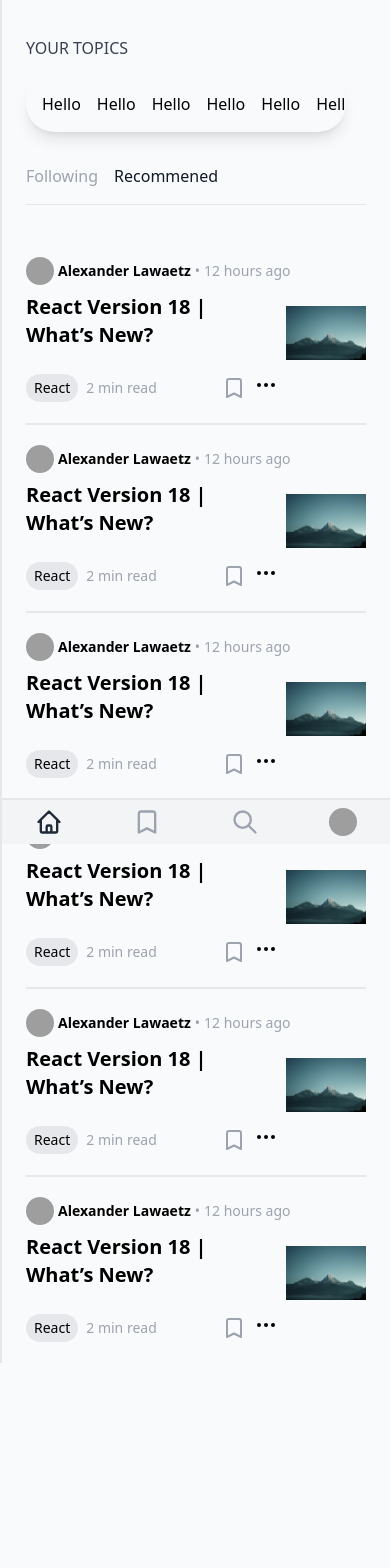
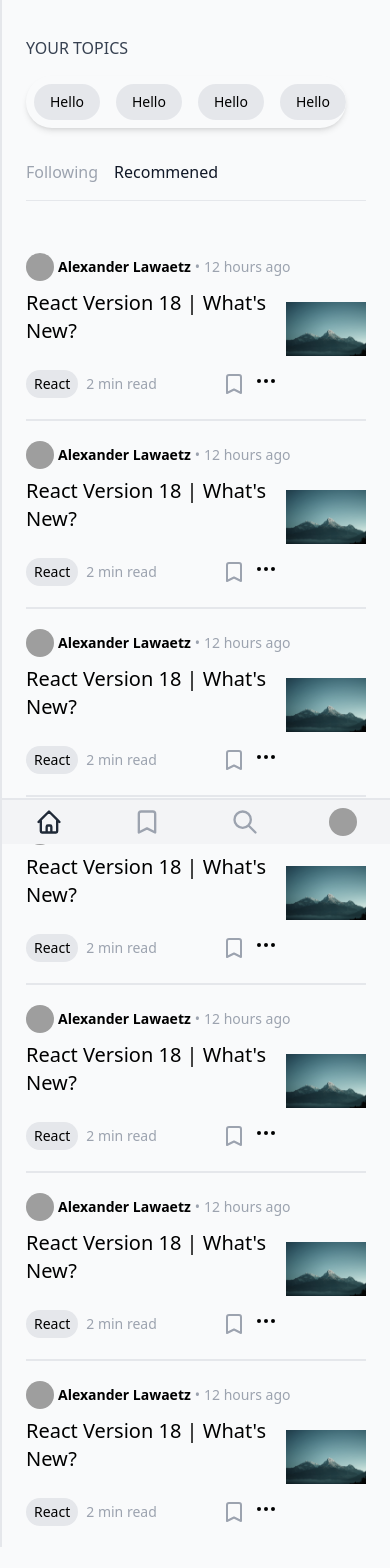
Before and after one commit to p33N/final-exam_news-app, a Next.js app in the folder web-applikation/: page / in a window 390 px wide. Shown: the top 1568 px of the page. Before the commit the page ends 1443 px from the top, so only its background shows below. Built offline with nearby package versions, Linux system fonts and the light colour scheme; grey boxes are pictures that could not be loaded.

Commit message:
index (static) sidebar content

```diff
--- /dev/null
+++ b/web-applikation/components/article.tsx
@@ -0,0 +1,125 @@
+import React from 'react'
+import Image from 'next/image'
+import { Popover } from '@headlessui/react'
+import { HorizontalDotsButton, BookmarkButton, BanButton } from './buttons'
+
+interface TypeArticle {
+  key?: React.Key
+}
+
+const Article: React.FC<TypeArticle> = ({ key }) => {
+  return (
+    <div className="py-5" key={key}>
+      <div className="mb-2 flex items-center gap-1 text-sm">
+        <img
+          className="h-7 w-7 rounded-full"
+          src="https://avatars.githubusercontent.com/u/73331861?v=4"
+          alt="Alexander Lawaetz"
+        />
+        <span className="font-semibold">Alexander Lawaetz</span>
+        <span className="text-gray-400">&#x2022;</span>
+        <span className="text-gray-400">12 hours ago</span>
+      </div>
+      <div className="flex gap-2 md:gap-10">
+        <div className="grow">
+          <h2 className="mb-2 text-xl font-medium">
+            React Version 18 | What&#39;s New?
+          </h2>
+          <div className="hidden sm:block">
+            <p className="line-clamp-3">
+              React V18 is finally here! And it promises a better user
+              experience, improved performance, and long-term focus. It is
+              particular for setting the foundation for the future of React,
+              while also rolling out some interesting features, most of which
+              are built around concurrent re-rendering. Using version 18 only
+              requires dasdasdasdasda
+            </p>
+          </div>
+          <div className="mt-6 flex justify-between">
+            <div className="flex items-center gap-2 text-sm">
+              <button className="rounded-full bg-gray-200 px-2 py-1 text-sm">
+                React
+              </button>
+              <span className="text-gray-400">2 min read</span>
+              <span className="hidden text-gray-400 sm:block">&#x2022;</span>
+              <span className="hidden text-gray-400 sm:block">
+                Selected for you
+              </span>
+            </div>
+            <div className="flex gap-2">
+              <button>
+                <BookmarkButton className="h-6 w-6 text-gray-400" />
+              </button>
+              <Popover className="relative">
+                <Popover.Button>
+                  <HorizontalDotsButton className="text h-6 w-6" />
+                </Popover.Button>
+                <Popover.Panel className="absolute z-10 w-52 -translate-x-[40%] rounded-md border-2 bg-gray-50 shadow-sm">
+                  <div className="flex flex-col items-start divide-y-2">
+                    <div className="w-full py-4 px-6">
+                      <button className="flex items-center gap-1 text-gray-500 hover:text-gray-900">
+                        <BanButton className="h-4 w-4 text-gray-900" />
+                        <div>See less of this</div>
+                      </button>
+                    </div>
+                    <div className="flex w-full flex-col items-start gap-3 py-4 px-6">
+                      <button className="text-gray-500 hover:text-gray-900">
+                        Mute this author
+                      </button>
+                      <button className="text-gray-500 hover:text-gray-900">
+                        Report
+                      </button>
+                    </div>
+                  </div>
+                </Popover.Panel>
+              </Popover>
+            </div>
+          </div>
+        </div>
+        <div className="image-container relative aspect-4 h-20 w-20 sm:h-40 sm:w-40">
+          <Image
+            alt="Article Image"
+            src="/mountains.jpg"
+            layout="fill"
+            objectFit="contain"
+          />
+        </div>
+      </div>
+    </div>
+  )
+}
+
+export const ArticleSlim: React.FC<TypeArticle> = ({ key }) => {
+  return (
+    <div className="py-2" key={key}>
+      <div className="mb-1 flex items-center gap-1 text-sm">
+        <img
+          className="h-6 w-6 rounded-full"
+          src="https://avatars.githubusercontent.com/u/73331861?v=4"
+          alt="Alexander Lawaetz"
+        />
+        <span className="text-sm font-semibold">Alexander Lawaetz</span>
+        <span className="text-gray-400">&#x2022;</span>
+        <span className="text-gray-400">12 hours ago</span>
+      </div>
+      <div className="flex gap-1">
+        <div className="grow">
+          <h2 className="text-md font-medium">
+            React Version 18 | What&#39;s New?
+          </h2>
+          <div className="flex justify-between">
+            <div className="flex items-center gap-2 text-sm">
+              <span className="hidden text-gray-400 sm:block">
+                Dec 11, 2021
+              </span>
+              <span className="hidden text-gray-400 sm:block">&#x2022;</span>
+              <span className="text-gray-400">2 min read</span>
+            </div>
+          </div>
+        </div>
+      </div>
+    </div>
+  )
+}
+
+export default Article
--- a/web-applikation/components/usertopics.tsx
+++ b/web-applikation/components/usertopics.tsx
@@ -1,4 +1,5 @@
 import React from 'react'
+import range from '../lib/range'
 
 const UserTopics: React.FC = () => {
   return (
@@ -6,48 +7,11 @@ const UserTopics: React.FC = () => {
       <div className="whitespace-nowrap uppercase text-gray-700">
         Your Topics
       </div>
-      <div className="container-snap flex w-full max-w-xs gap-4 overflow-x-auto rounded-full p-4 shadow-lg sm:max-w-md md:max-w-none">
-        {[
-          '',
-          '',
-          '',
-          '',
-          '',
-          '',
-          '',
-          '',
-          '',
-          '',
-          '',
-          '',
-          '',
-          '',
-          '',
-          '',
-          '',
-          '',
-          '',
-          '',
-          '',
-          '',
-          '',
-          '',
-          '',
-          '',
-          '',
-          '',
-          '',
-          '',
-          '',
-          '',
-          '',
-          '',
-          '',
-          '',
-          '',
-          ''
-        ].map((items) => (
-          <span>Hello</span>
+      <div className="container-snap flex w-full max-w-xs gap-4 overflow-x-auto rounded-full p-2 shadow-md sm:max-w-md md:max-w-none">
+        {[...range(1, 15)].map((items) => (
+          <span className="whitespace-nowrap rounded-full bg-gray-200 py-2 px-4 text-sm">
+            Hello
+          </span>
         ))}
       </div>
     </div>
--- /dev/null
+++ b/web-applikation/lib/range.tsx
@@ -0,0 +1,5 @@
+function* range(start: number, end: number): IterableIterator<number> {
+  for (let i = start; i <= end; i++) yield i
+}
+
+export default range
--- a/web-applikation/pages/_document.tsx
+++ b/web-applikation/pages/_document.tsx
@@ -16,10 +16,7 @@ class MyDocument extends Document {
   render() {
     return (
       <Html>
-        <Head>
-          <meta charSet="UTF-8" />
-          <meta name="viewport" content="width=device-width, initial-scale=1" />
-        </Head>
+        <Head />
         <body className="bg-gray-50">
           <Main />
           <NextScript />
--- a/web-applikation/pages/index.tsx
+++ b/web-applikation/pages/index.tsx
@@ -1,15 +1,13 @@
-import { Popover, Tab } from '@headlessui/react'
+import { Tab } from '@headlessui/react'
 import type { NextPage } from 'next'
 import Head from 'next/head'
-import Image from 'next/image'
-import {
-  BanButton,
-  BookmarkButton,
-  HorizontalDotsButton
-} from '../components/buttons'
+import Article, { ArticleSlim } from '../components/article'
+import { SearchButton } from '../components/buttons'
+import { NavLink } from '../components/nav'
 import { Navbar } from '../components/navbar'
 import UserTopics from '../components/usertopics'
 import classNames from '../lib/classnames'
+import range from '../lib/range'
 
 const Home: NextPage = () => {
   return (
@@ -45,8 +43,8 @@ const Home: NextPage = () => {
                 <Tab
                   className={({ selected }) =>
                     classNames(
-                      'py-4 pr-4 text-gray-400',
-                      selected ? 'text-gray-900' : ''
+                      'py-4 pr-4 ',
+                      selected ? 'text-gray-900' : 'text-gray-400'
                     )
                   }
                 >
@@ -55,8 +53,8 @@ const Home: NextPage = () => {
                 <Tab
                   className={({ selected }) =>
                     classNames(
-                      'py-4 pr-4 text-gray-400',
-                      selected ? 'text-gray-900' : ''
+                      'py-4 pr-4 ',
+                      selected ? 'text-gray-900' : 'text-gray-400'
                     )
                   }
                 >
@@ -74,93 +72,8 @@ const Home: NextPage = () => {
                 </Tab.Panel>
                 <Tab.Panel>
                   <div className="mt-8 flex flex-col divide-y-2">
-                    {[1, 2, 3, 4, 5, 6].map((key) => (
-                      <div className="py-5" key={key}>
-                        <div className="mb-2 flex items-center gap-1 text-sm">
-                          <img
-                            className="h-7 w-7 rounded-full"
-                            src="https://avatars.githubusercontent.com/u/73331861?v=4"
-                            alt="Alexander Lawaetz"
-                          />
-                          <span className="font-semibold">
-                            Alexander Lawaetz
-                          </span>
-                          <span className="text-gray-400">&#x2022;</span>
-                          <span className="text-gray-400">12 hours ago</span>
-                        </div>
-                        <div className="flex gap-2 md:gap-10">
-                          <div className="grow">
-                            <h2 className="mb-2 text-xl font-semibold">
-                              React Version 18 | What’s New?
-                            </h2>
-                            <div className="hidden sm:block">
-                              <p className="line-clamp-3">
-                                React V18 is finally here! And it promises a
-                                better user experience, improved performance,
-                                and long-term focus. It is particular for
-                                setting the foundation for the future of React,
-                                while also rolling out some interesting
-                                features, most of which are built around
-                                concurrent re-rendering. Using version 18 only
-                                requires dasdasdasdasda
-                              </p>
-                            </div>
-                            <div className="mt-6 flex justify-between">
-                              <div className="flex items-center gap-2 text-sm">
-                                <button className="rounded-full bg-gray-200 px-2 py-1 text-sm">
-                                  React
-                                </button>
-                                <span className="text-gray-400">
-                                  2 min read
-                                </span>
-                                <span className="hidden text-gray-400 sm:block">
-                                  &#x2022;
-                                </span>
-                                <span className="hidden text-gray-400 sm:block">
-                                  Selected for you
-                                </span>
-                              </div>
-                              <div className="flex gap-2">
-                                <button>
-                                  <BookmarkButton className="h-6 w-6 text-gray-400" />
-                                </button>
-                                <Popover className="relative">
-                                  <Popover.Button>
-                                    <HorizontalDotsButton className="text h-6 w-6" />
-                                  </Popover.Button>
-
-                                  <Popover.Panel className="absolute z-10 w-52 -translate-x-[40%] rounded-md border-2 bg-gray-50 shadow-sm">
-                                    <div className="flex flex-col items-start divide-y-2">
-                                      <div className="w-full py-4 px-6">
-                                        <button className="flex items-center gap-1 text-gray-500 hover:text-gray-900">
-                                          <BanButton className="h-4 w-4 text-gray-900" />
-                                          <div>See less of this</div>
-                                        </button>
-                                      </div>
-                                      <div className="flex w-full flex-col items-start gap-3 py-4 px-6">
-                                        <button className="text-gray-500 hover:text-gray-900">
-                                          Mute this author
-                                        </button>
-                                        <button className="text-gray-500 hover:text-gray-900">
-                                          Report
-                                        </button>
-                                      </div>
-                                    </div>
-                                  </Popover.Panel>
-                                </Popover>
-                              </div>
-                            </div>
-                          </div>
-                          <div className="image-container relative aspect-4 h-20 w-20 sm:h-40 sm:w-40">
-                            <Image
-                              alt="Article Image"
-                              src="/mountains.jpg"
-                              layout="fill"
-                              objectFit="contain"
-                            />
-                          </div>
-                        </div>
-                      </div>
+                    {[...range(1, 7)].map((key) => (
+                      <Article key={key} />
                     ))}
                   </div>
                 </Tab.Panel>
@@ -169,12 +82,8 @@ const Home: NextPage = () => {
           </div>
         </div>
         <div className="sticky top-0 hidden h-screen max-w-xs bg-inherit lg:block lg:max-w-sm">
-          <div className="mx-8 mt-9">
-            <p className="">
-              sidebar sidebar sidebar sidebar sidebar sidebar sidebar sidebar
-              sidebar sidebar sidebar sidebar sidebar sidebar sidebar sidebar
-              sidebar sidebar sidebar
-            </p>
+          <div className="mt-9 flex flex-col gap-6 px-8">
+            <Sidebar />
           </div>
         </div>
       </div>
@@ -182,4 +91,64 @@ const Home: NextPage = () => {
   )
 }
 
+const Sidebar: React.FC = () => {
+  return (
+    <>
+      <label
+        htmlFor="search-artikel"
+        className="flex w-full items-center gap-2 rounded-full border border-gray-200 p-4 shadow-lg"
+      >
+        <SearchButton className="h-5 w-5" />
+        <input
+          id="search-artikel"
+          className="form-input h-6 w-full border-none bg-inherit p-2 hover:cursor-text"
+          type="text"
+          placeholder="Search"
+        />
+      </label>
+      <div>
+        <h2 className="my-4 text-xl font-medium">Recommended topics</h2>
+        <div className="flex flex-wrap gap-2">
+          {[...range(1, 7)].map((items) => (
+            <span className="whitespace-nowrap rounded-full bg-gray-200 py-2 px-4 text-sm">
+              Hello ello
+            </span>
+          ))}
+        </div>
+      </div>
+      <div>
+        <h2 className="my-4 text-xl font-medium">Who to follow</h2>
+        <div className="flex flex-col gap-2">
+          {[...range(1, 3)].map((items) => (
+            <div className="flex justify-between">
+              <NavLink href="" className="flex gap-3">
+                <img
+                  className="h-12 w-12 rounded-full drop-shadow-md"
+                  src="https://avatars.githubusercontent.com/u/73331861?v=4"
+                  alt="Alexander Lawaetz"
+                />
+                <div className="flex grow flex-col">
+                  <p className="font-md">Alexander Lawaetz</p>
+                  <p className="text-sm font-light line-clamp-2">Bio</p>
+                </div>
+              </NavLink>
+              <button className="h-fit rounded-full border border-gray-400 py-1 px-2 hover:border-gray-600 hover:bg-gray-200">
+                Follow
+              </button>
+            </div>
+          ))}
+        </div>
+      </div>
+      <div>
+        <h2 className="my-4 text-xl font-medium">Recently saved</h2>
+        <div className="flex flex-col gap-2">
+          {[...range(1, 3)].map((key) => (
+            <ArticleSlim key={key} />
+          ))}
+        </div>
+      </div>
+    </>
+  )
+}
+
 export default Home
--- a/web-applikation/tsconfig.json
+++ b/web-applikation/tsconfig.json
@@ -13,7 +13,8 @@
     "resolveJsonModule": true,
     "isolatedModules": true,
     "jsx": "preserve",
-    "incremental": true
+    "incremental": true,
+    "downlevelIteration": true
   },
   "include": ["next-env.d.ts", "**/*.ts", "**/*.tsx", "lib/classnames.js"],
   "exclude": ["node_modules"]
```
Also changed, not shown: web-applikation/components/sidebar.tsx (added).
